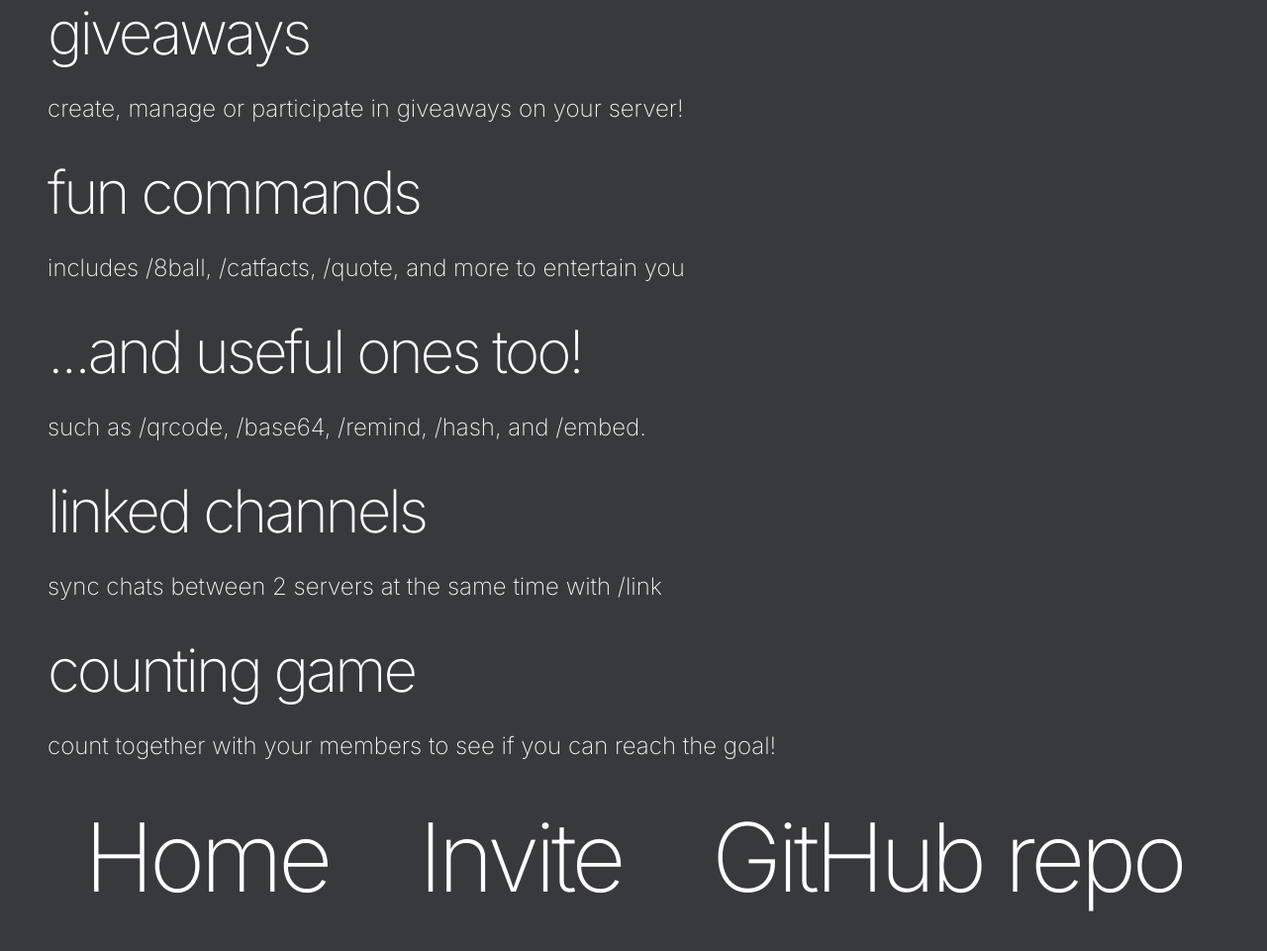
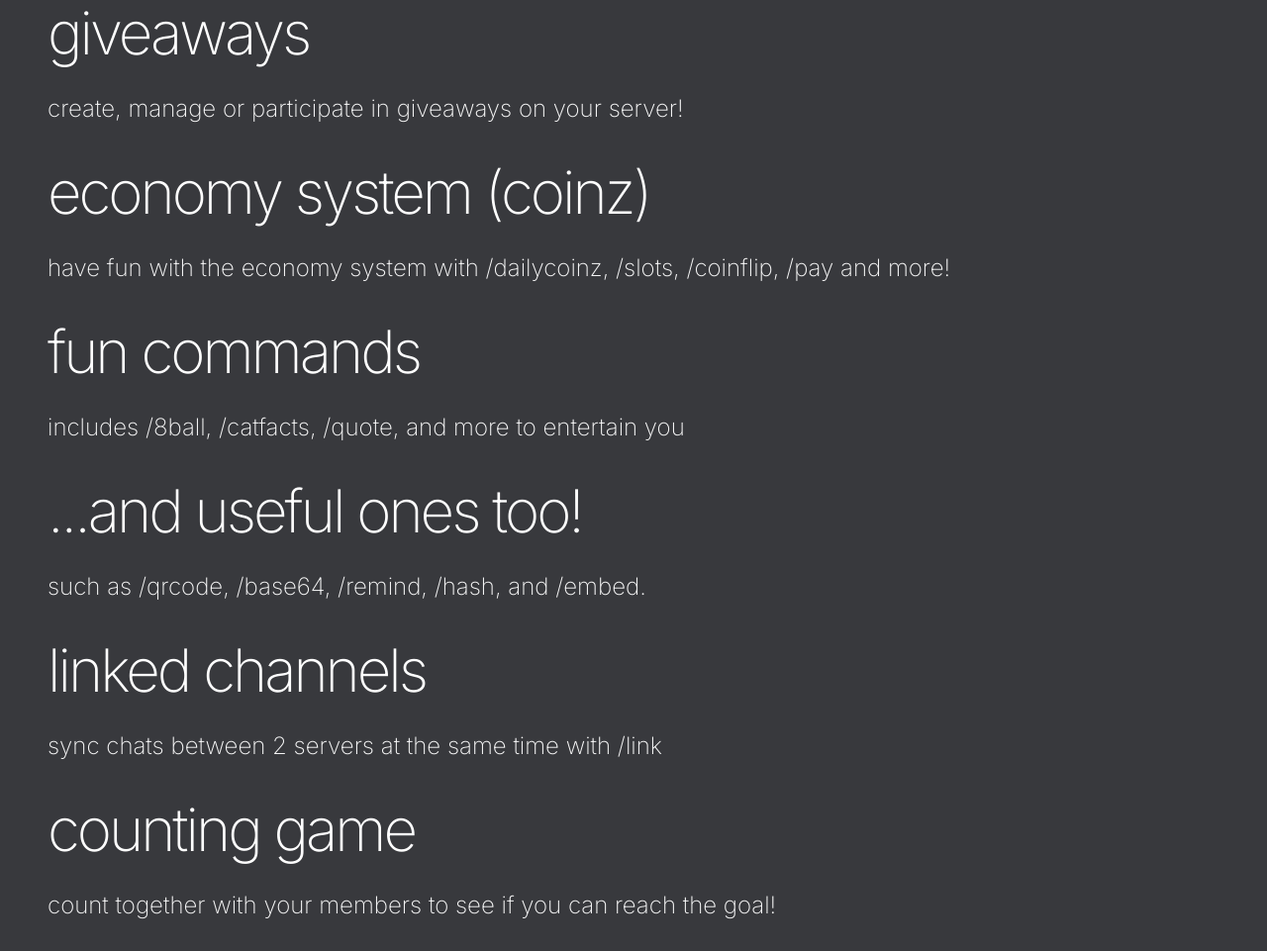
Before and after one commit to paritojr/doggo-the-helper, a website: page src/public/ft.html in a window 1280 px wide. Shown: the part 827-1788 px from the top of the page at 99% size. Drawn offline with Linux system fonts and the light colour scheme.

Commit message:
mention economy system on features page --no-restart

```diff
--- a/src/public/ft.html
+++ b/src/public/ft.html
@@ -33,6 +33,10 @@
     <p>create, manage or participate in giveaways on your server!</p>
     <br><br>
 
+    <h2>economy system (coinz)</h2>
+    <p>have fun with the economy system with /dailycoinz, /slots, /coinflip, /pay and more!</p>
+    <br><br>
+
     <h2>fun commands</h2>
     <p>includes /8ball, /catfacts, /quote, and more to entertain you</p>
     <br><br>
```
